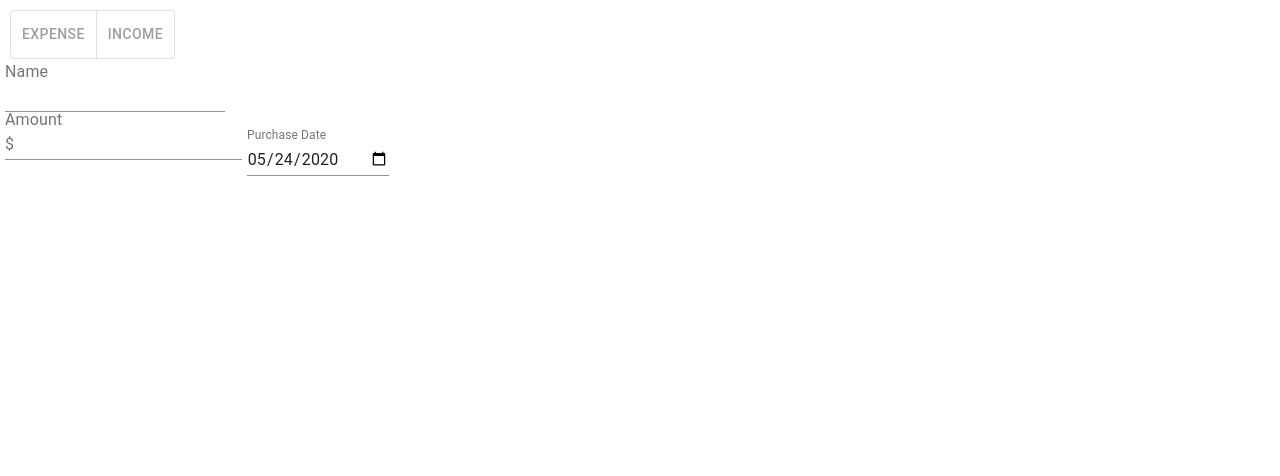
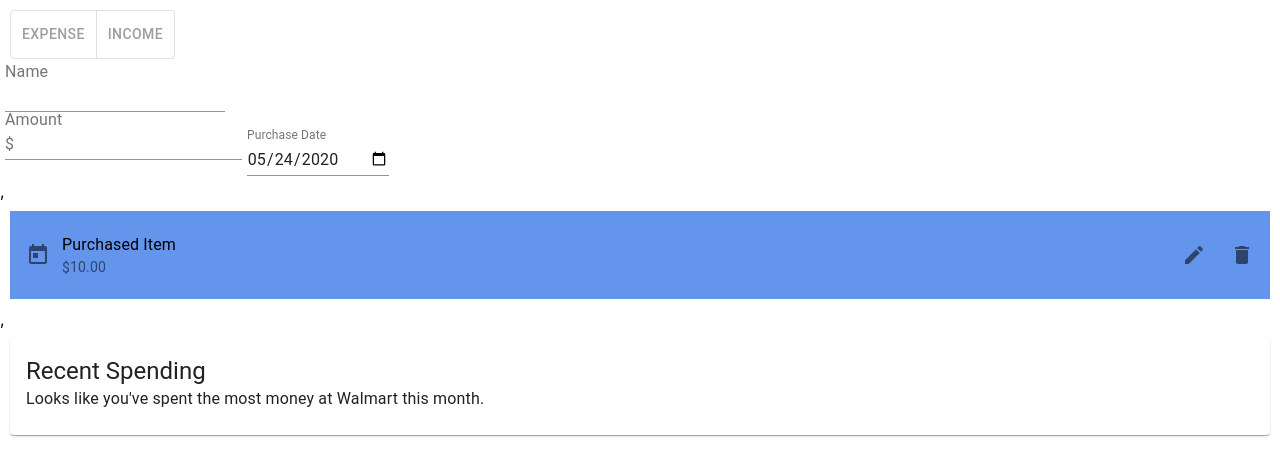
Before and after one commit to anneguo3/budget-buddy, a React (Create React App) app in the folder budget-buddy/: page / in a window 1280 px wide. Shown: the top 476 px of the page. Built offline with nearby package versions, Linux system fonts and the light colour scheme.

Commit message:
added textbox component

```diff
--- a/budget-buddy/src/App.js
+++ b/budget-buddy/src/App.js
@@ -2,9 +2,18 @@ import React from "react";
 import logo from "./logo.svg";
 import "./App.css";
 import AddMessage from "./components/Add/index";
+import EntryList from "./components/EntryList/index";
+import Textbox from "./components/Textbox";
 
 function App() {
-  return <AddMessage />;
+  return (
+    <div>
+      <AddMessage />,
+      <EntryList/>,
+      <Textbox/>
+    </div>
+
+    );
 }
 
 export default App;
--- /dev/null
+++ b/budget-buddy/src/components/Textbox/Textbox.css
@@ -0,0 +1,3 @@
+.textbox {
+    margin: 10px;
+}
--- a/budget-buddy/src/components/Textbox/index.js
+++ b/budget-buddy/src/components/Textbox/index.js
@@ -0,0 +1,22 @@
+import React from "react";
+import "./Textbox.css"
+import Card from '@material-ui/core/Card';
+import { CardContent, Typography } from "@material-ui/core";
+
+export default class Textbox extends React.Component {
+    render() {
+        return (
+            <Card className="textbox">
+                <CardContent>
+                    <Typography variant="h5">
+                        Recent Spending
+                    </Typography>
+
+                    <Typography variant="body1">
+                        Looks like you've spent the most money at Walmart this month.
+                    </Typography>
+                </CardContent>
+            </Card>
+        )
+    }
+}
```
